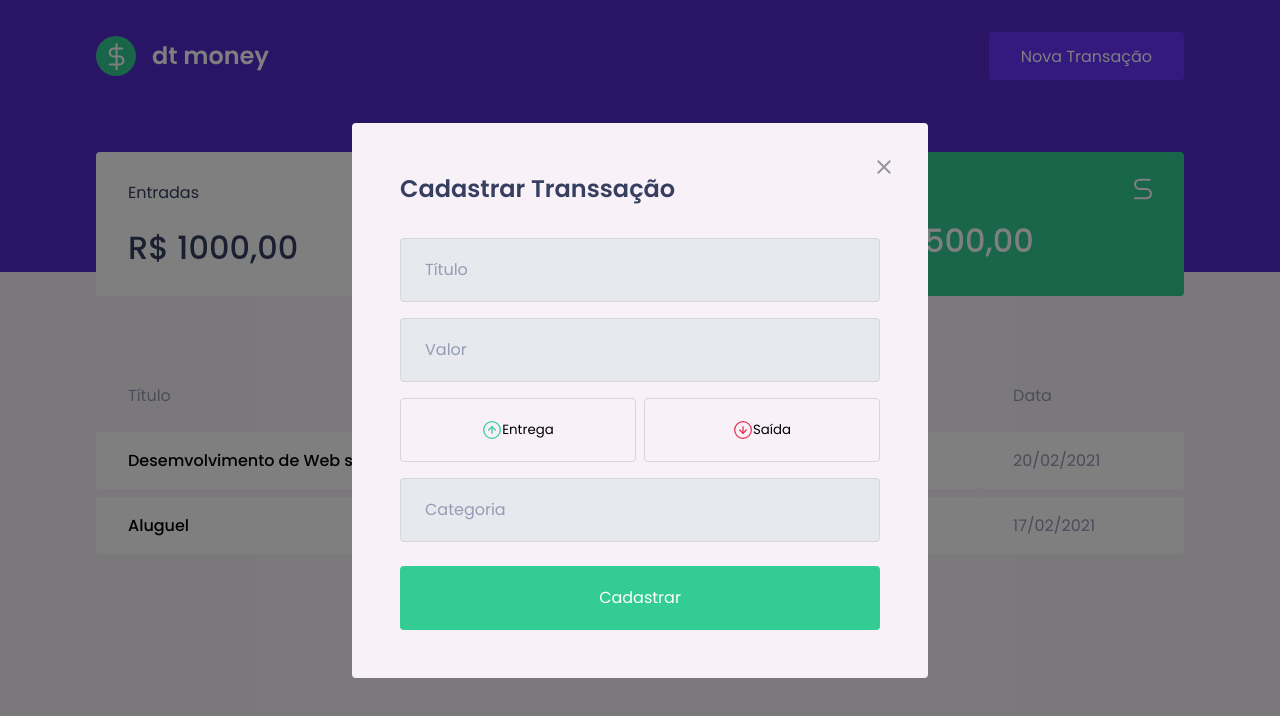
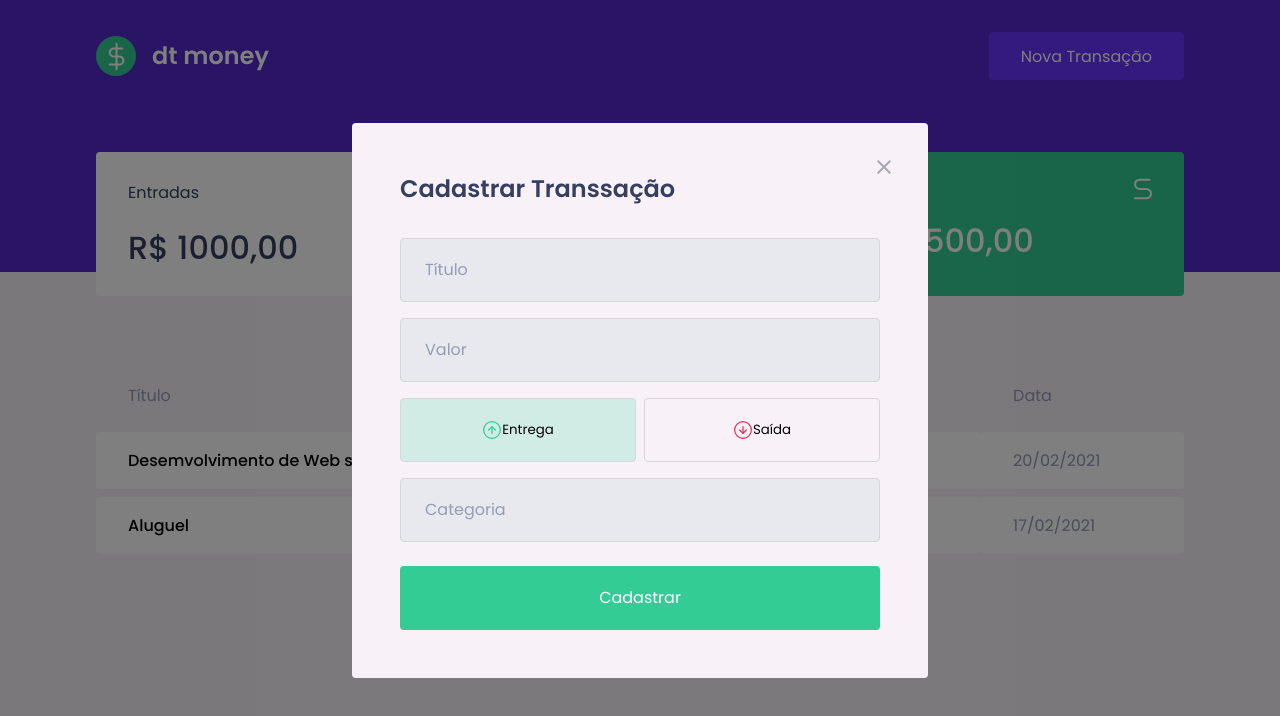
Before and after one commit to klenivingeri/bt-money-ignite, a React (Create React App) app: page / in a window 1280 px wide. Both pictures are taken after a click on the button "Nova Transação". Shown: the top 716 px of the page. Built offline with nearby package versions, Linux system fonts and the light colour scheme; no server answers; what miragejs would draw is missing.

Commit message:
Criando atributos, e utilizando interface e const do styled.component no Modal

```diff
--- a/src/components/NewTransactionsModal/index.tsx
+++ b/src/components/NewTransactionsModal/index.tsx
@@ -1,9 +1,12 @@
 
-import { Container , TransactionTypeContainer  } from "./styles";
-import Modal from 'react-modal'
-import closeimg from '../../assets/fechar.svg'
-import incomeImg from '../../assets/entradas.svg'
-import outcomeImg from '../../assets/saidas.svg'
+import { Container , TransactionTypeContainer, Radiobox,    } from "./styles";
+import Modal from 'react-modal';
+import closeimg from '../../assets/fechar.svg';
+import incomeImg from '../../assets/entradas.svg';
+import outcomeImg from '../../assets/saidas.svg';
+import { useState } from "react";
+
+
 interface NewTransactionsModalProps{
     isOpen: boolean;
     onRequestClose: () => void;
@@ -11,37 +14,55 @@ interface NewTransactionsModalProps{
 
 
 export function NewTransactionsModal({isOpen, onRequestClose}:NewTransactionsModalProps){
+   const [type, setType] = useState('deposit')
+
+
+   console.log(type)
+
   return(
 
       <Modal
       isOpen={isOpen}
       onRequestClose={onRequestClose}
       overlayClassName="react-modal-overlay"
-      className="react-modal-content">
+      className="react-modal-content"
+      >
 
-        <button type="button" onClick={onRequestClose}  className="react-modal-close" >
+        <button type="button"
+        onClick={onRequestClose}
+        className="react-modal-close"
+        >
           <img src={closeimg} alt="fechar" />
         </button>
+
         <Container >
           <h2>Cadastrar Transsação</h2>
-
           <input placeholder="Título" />
           <input placeholder="Valor" type="number" />
 
           <TransactionTypeContainer>
-          <button type="button">
+            <Radiobox
+            type="button"
+            isActive={ type == 'deposit' }
+            activeColor="green"
+            onClick={ () => {setType('deposit')}}
+            >
               <img src={incomeImg} alt="Entreda" />
               Entrega
-          </button>
+            </Radiobox>
 
-          <button type="button">
+            <Radiobox
+            type="button"
+            isActive={ type == 'withdraw' }
+            activeColor="red"
+            onClick={ () => {setType('withdraw')}}
+            >
               <img src={outcomeImg} alt="Saida" />
               Saída
-          </button>
+            </Radiobox>
             </TransactionTypeContainer>
 
           <input placeholder="Categoria" />
-
           <button type="submit">
             Cadastrar
           </button>
--- a/src/components/NewTransactionsModal/styles.ts
+++ b/src/components/NewTransactionsModal/styles.ts
@@ -1,5 +1,5 @@
 import styled from "styled-components";
-import { darken } from 'polished'
+import { darken, transparentize} from 'polished'
 export const Container = styled.form`
 h2{
     color: var(--text-title);
@@ -53,12 +53,27 @@ export const TransactionTypeContainer = styled.div`
     grid-template-columns: 1fr 1fr;
     gap: 0.5rem;
 
-    button{
+
+
+`
+
+interface RadioBoxProps{
+    isActive: boolean;
+    activeColor: 'green' | 'red';
+}
+
+const colors ={
+    red: '#E62E4D',
+    green: '#33cc95'
+}
+
+export const  Radiobox = styled.button<RadioBoxProps>`
     height: 4rem;
     border: 1px solid #d7d7d7;
     border-radius: 0.25rem;
 
-    background: transparent;
+    background: ${ (props) => props.isActive ?
+    transparentize(0.8, colors[props.activeColor]) : 'transparent'};
 
     display:flex;
     align-items:center;
@@ -68,7 +83,7 @@ export const TransactionTypeContainer = styled.div`
     &:hover{
        border-color: ${darken(0.1, '#d7d7d7')};
     }
-}
+
     img{
         height:20px;
         width:20px;
@@ -81,4 +96,16 @@ export const TransactionTypeContainer = styled.div`
         color: var(--text-title);
     }
 
+
+
 `
+
+/**
+ *
+ * 1) opacity é no botão inteiro
+ *
+ * 2) background: ${ (props) => props.isActive ? transparentize(0.8, colors[props.activeColor]) : 'transparent'};
+ * é apenas no background
+ *
+ *
+ */
--- a/src/styles/global.ts
+++ b/src/styles/global.ts
@@ -80,9 +80,9 @@ justify-content:center;
     top:1.5rem;
     border:0;
     background:transparent;
-
-    &{
-        filter: brightness(0.9)
+    transition: filter 0.2s;
+    &:hover{
+        filter: brightness(0.8)
     }
 }
 `
```
Also changed, not shown: src/App.tsx (+7 -2 lines). Lines whose indentation alone changed are shown as unchanged.
